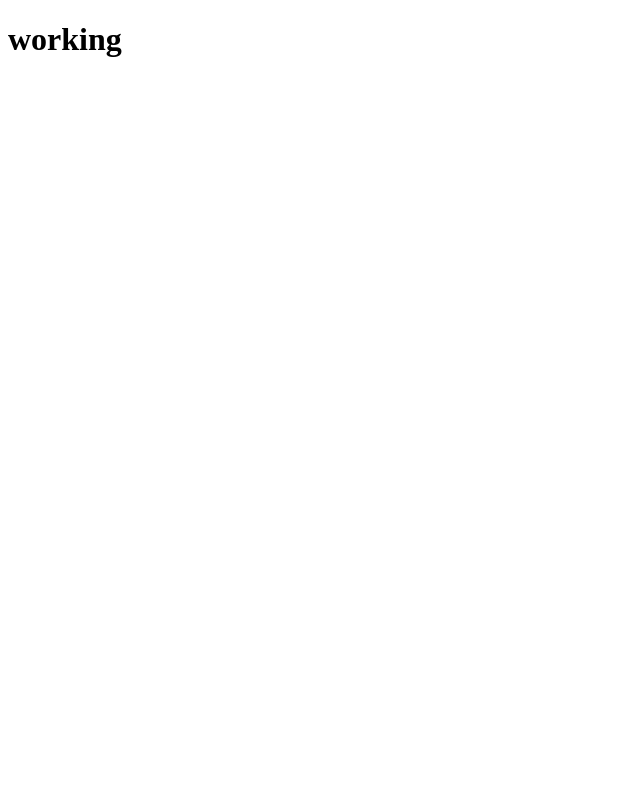
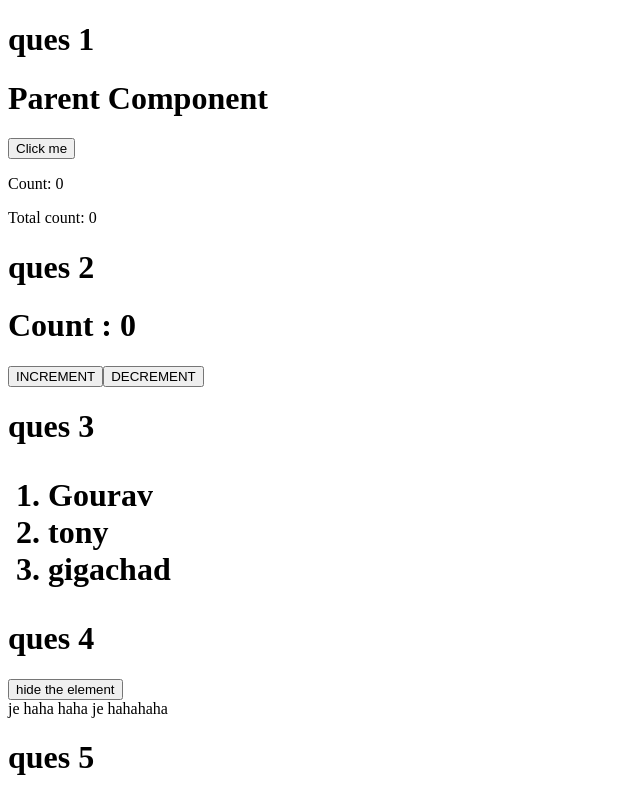
Before and after one commit to gourav-kadyan/reactlearn, a React (Create React App) app: page / in a window 1280 px wide. Shown: the whole page, without its empty margins (0-640 px from the left). Built offline with nearby package versions, Linux system fonts and the light colour scheme.

Commit message:
did another ques

```diff
--- a/src/App.jsx
+++ b/src/App.jsx
@@ -1,18 +1,25 @@
 
 import React from "react";
-//import Counter from "./customhooks/Counter";
-//import ParentComponent from "./counter/ParentComponent";
+import Show from "./hide/show the element/Show";
+import Counter from "./customhooks/Counter";
+import ParentComponent from "./counter/ParentComponent";
 //import SignIn from "./signin/SignIn";
-//import Array from "./display array of users/Array";
+import Array from "./display array of users/Array";
 
 function App(){
     return (
         <>
             {/* <SignIn /> */}
-            {/* <ParentComponent /> */}
-            {/* <Counter /> */}
-            <h1>working</h1>
-            {/* <Array /> */}
+            <h1>ques 1</h1>
+            <ParentComponent />
+            <h1>ques 2</h1>
+            <Counter />
+            <h1>ques 3</h1>
+            <Array />
+            <h1>ques 4</h1>
+            <Show />
+            <h1>ques 5</h1>
+
         </>
     );
 }
```
